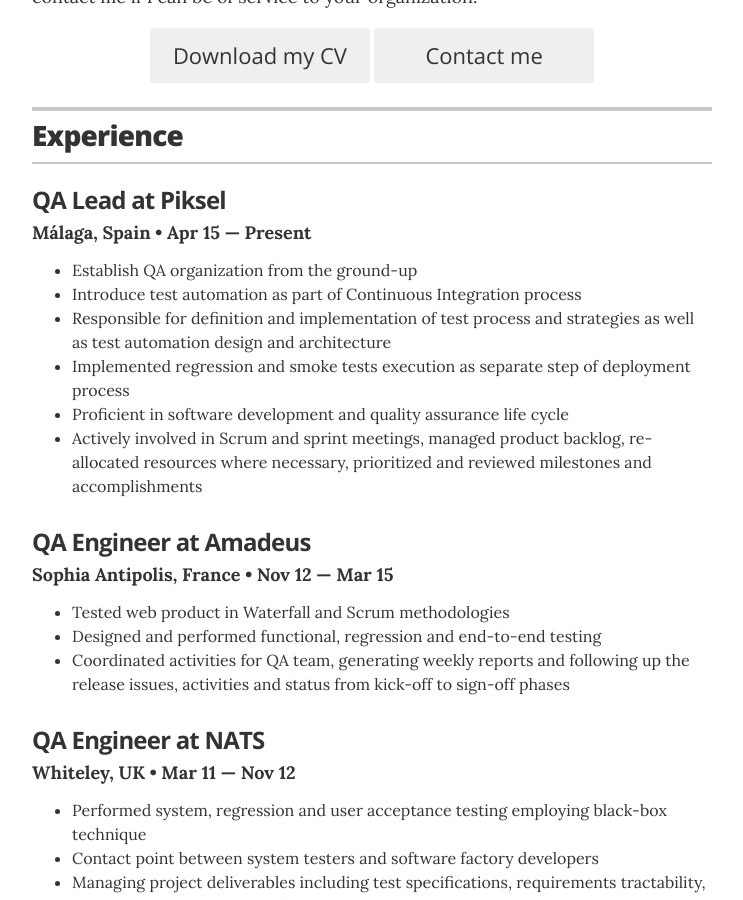
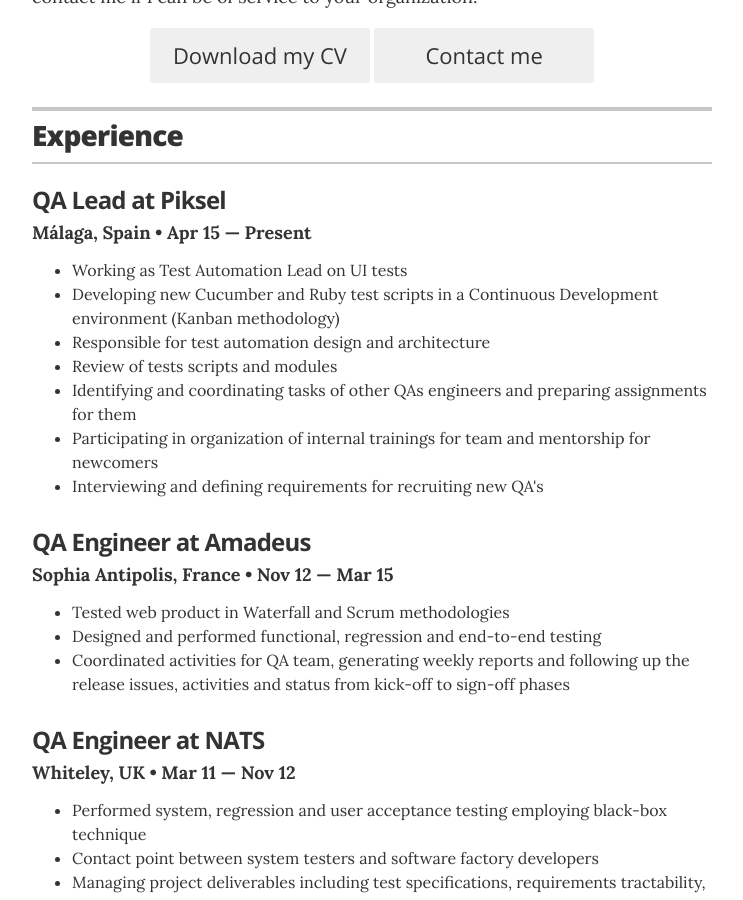
Before and after one commit to jchuerva/jchuerva.github.io, a Jekyll site: the page built from index.html, in a window 1280 px wide and 900 px high, scrolled down 429 px. Shown: the whole window, without its empty margins (268-1011 px from the left). Built offline with Jekyll 4.4.1, drawn with Linux system fonts in a browser that asks for light colours.

Commit message:
change cv and update definition on Piksel tasks
change cv and update definition on Piksel tasks

```diff
--- a/_layouts/resume.html
+++ b/_layouts/resume.html
@@ -56,12 +56,13 @@
           <h3 class="resume-item-title" itemprop="name">QA Lead at <a target="_blank" href="http://www.piksel.com">Piksel</a></h3>
           <h4 class="resume-item-details" itemprop="description">Málaga, Spain &bull; Apr 15 &mdash; Present</h4>
           <ul class="resume-item-list">
-            <li>Establish QA organization from the ground-up</li>
-            <li>Introduce test automation as part of Continuous Integration process</li>
-            <li>Responsible for definition and implementation of test process and strategies as well as test automation design and architecture</li>
-            <li>Implemented regression and smoke tests execution as separate step of deployment process</li>
-            <li>Proficient in software development and quality assurance life cycle</li>
-            <li>Actively involved in Scrum and sprint meetings, managed product backlog, re-allocated resources where necessary, prioritized and reviewed milestones and accomplishments</li>
+            <li>Working as Test Automation Lead on UI tests</li>
+            <li>Developing new Cucumber and Ruby test scripts in a Continuous Development environment (Kanban methodology)</li>
+            <li>Responsible for test automation design and architecture</li>
+            <li>Review of tests scripts and modules</li>
+            <li>Identifying and coordinating tasks of other QAs engineers and preparing assignments for them</li>
+            <li>Participating in organization of internal trainings for team and mentorship for newcomers</li>
+            <li>Interviewing and defining requirements for recruiting new QA's</li>
           </ul>
         </div><!-- end of resume-item -->
         <div class="resume-item" itemscope itemprop="worksFor" itemtype="http://www.amadeus.com">
```
Also changed, not shown: 3 other files.
